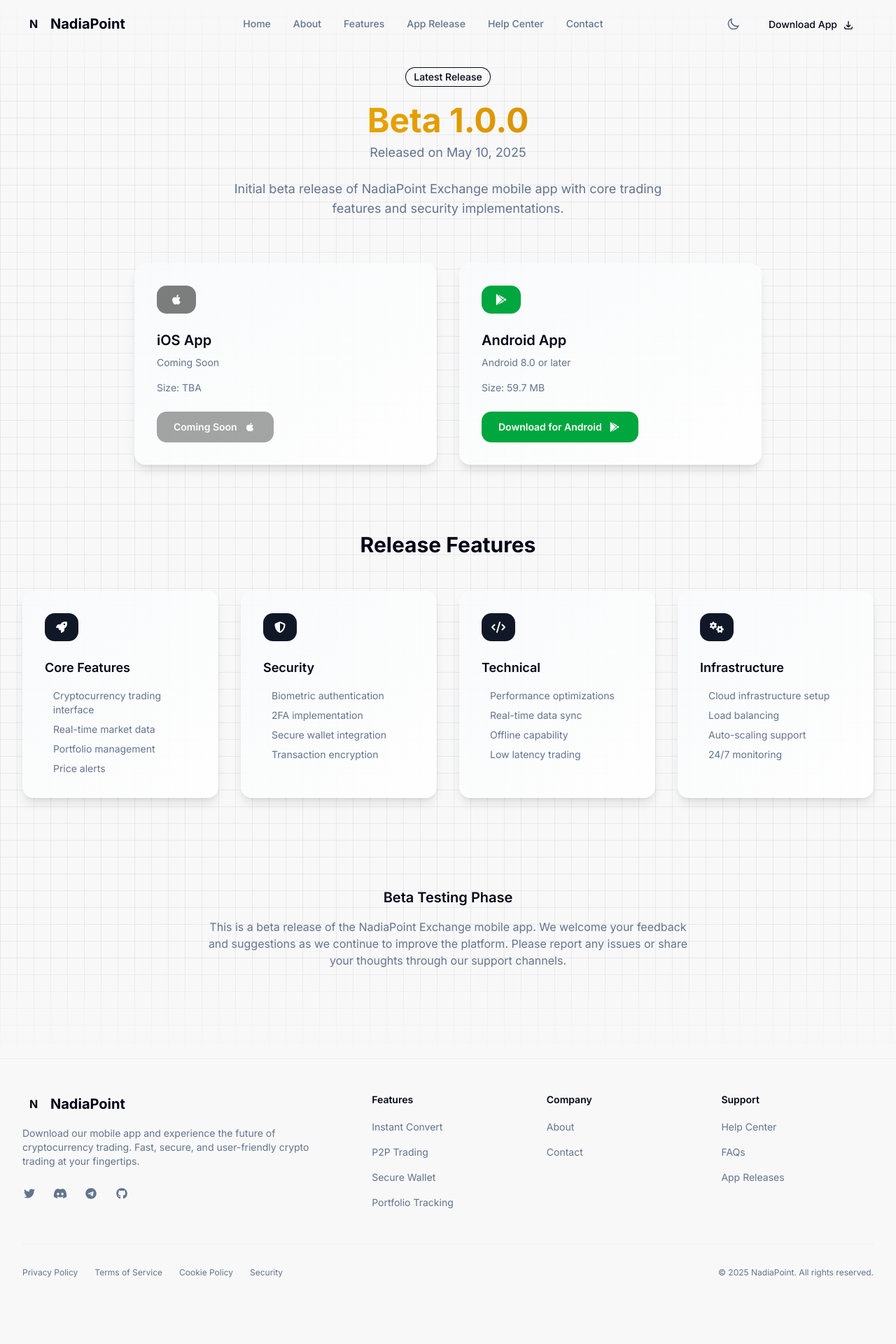
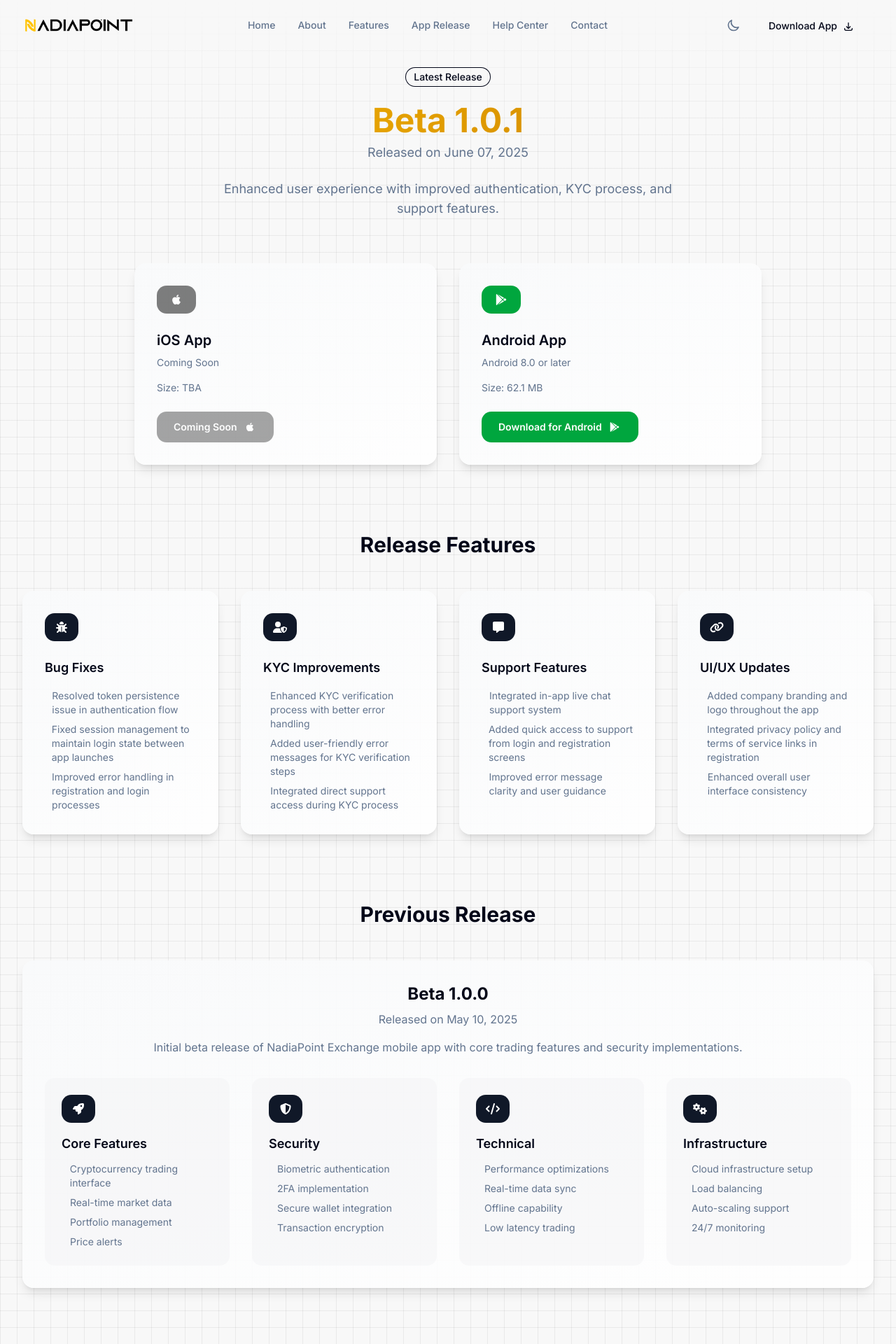
Before and after one commit to tekiplanet/nadiapoint-beta101, a Next.js app in the folder nadiapoint-website/: page /release in a window 1280 px wide. Shown: the top 1920 px of the page at 70% size. Before the commit the page ends 1874 px from the top, so only its background shows below. Built offline with nearby package versions, Linux system fonts and the light colour scheme.

Commit message:
Fixing errors for beta - added live chat to authentication

```diff
--- a/nadiapoint-website/src/components/layout/header.tsx
+++ b/nadiapoint-website/src/components/layout/header.tsx
@@ -4,6 +4,7 @@
 import Link from "next/link"
 import { useTheme } from "@/providers/theme-provider"
 import { motion } from "@/lib/framer"
+import Image from "next/image"
 
 const navigation = [
   { name: "Home", href: "/" },
@@ -39,15 +40,15 @@
       <nav className="container mx-auto px-6 py-4 lg:px-8">
         <div className="flex items-center justify-between">
           {/* Logo */}
-          <Link href="/" className="flex items-center space-x-2">
-            <div className="relative h-8 w-8">
-              <div className="absolute inset-0 rounded-full bg-gradient-to-r from-highlight-primary to-highlight-secondary opacity-20" />
-              <div className="absolute inset-[2px] rounded-full bg-background" />
-              <span className="relative flex h-full w-full items-center justify-center font-bold text-highlight-primary">
-                N
-              </span>
-            </div>
-            <span className="text-xl font-bold">NadiaPoint</span>
+          <Link href="/" className="flex items-center">
+            <Image
+              src={theme === "dark" ? "/logo/logo-2c.png" : "/logo/logo-2b.png"}
+              alt="NadiaPoint Logo"
+              width={160}
+              height={40}
+              priority
+              className="h-8 max-w-[120px] sm:h-10 sm:max-w-[160px] w-auto object-contain"
+            />
           </Link>
 
           {/* Desktop Navigation */}
--- a/nadiapoint-website/src/components/releases/beta-release.tsx
+++ b/nadiapoint-website/src/components/releases/beta-release.tsx
@@ -2,12 +2,12 @@
 
 import { FontAwesomeIcon } from "@fortawesome/react-fontawesome"
 import { faApple, faGooglePlay } from "@fortawesome/free-brands-svg-icons"
-import { betaRelease } from "@/data/releases"
+import { betaRelease, previousBetaRelease } from "@/data/releases"
 
 export function BetaRelease() {
   return (
     <>
-      {/* Header */}
+      {/* Current Release */}
       <div className="mx-auto max-w-2xl text-center">
         <span className="inline-flex items-center rounded-full bg-highlight-primary/10 px-3 py-1 text-sm font-medium text-highlight-primary ring-1 ring-inset ring-highlight-primary/20">
           Latest Release
@@ -96,6 +96,40 @@
         </div>
       </div>
 
+      {/* Previous Release */}
+      <div className="mx-auto mt-24 max-w-7xl">
+        <h2 className="mb-12 text-center text-3xl font-bold">Previous Release</h2>
+        <div className="rounded-2xl bg-gradient-to-br from-gray-50/90 to-white/90 p-8 shadow-lg dark:from-gray-900/90 dark:to-gray-800/90">
+          <div className="text-center">
+            <h3 className="text-2xl font-bold">{previousBetaRelease.version}</h3>
+            <p className="mt-2 text-muted-foreground">Released on {previousBetaRelease.date}</p>
+            <p className="mt-4 text-muted-foreground">{previousBetaRelease.description}</p>
+          </div>
+
+          <div className="mt-8 grid gap-8 sm:grid-cols-2 lg:grid-cols-4">
+            {previousBetaRelease.features.map((feature) => (
+              <div
+                key={feature.title}
+                className="rounded-xl bg-gray-100/50 p-6 dark:bg-gray-800/50"
+              >
+                <div className="mb-4 inline-flex rounded-xl bg-gray-900 p-3 dark:bg-gradient-to-r dark:from-highlight-primary dark:to-highlight-secondary">
+                  <FontAwesomeIcon icon={feature.icon} className="h-6 w-6 text-white" />
+                </div>
+                <h4 className="mb-3 text-lg font-semibold">{feature.title}</h4>
+                <ul className="space-y-2 text-sm text-muted-foreground">
+                  {feature.items.map((item) => (
+                    <li key={item} className="flex items-center gap-2">
+                      <div className="h-1 w-1 rounded-full bg-highlight-primary" />
+                      {item}
+                    </li>
+                  ))}
+                </ul>
+              </div>
+            ))}
+          </div>
+        </div>
+      </div>
+
       {/* Beta Notice */}
       <div className="mx-auto mt-24 max-w-3xl rounded-2xl bg-gradient-to-r from-highlight-primary/10 to-highlight-secondary/10 p-8 text-center">
         <h3 className="mb-4 text-xl font-semibold">Beta Testing Phase</h3>
--- a/nadiapoint-website/src/data/releases.ts
+++ b/nadiapoint-website/src/data/releases.ts
@@ -3,10 +3,71 @@
   faRocket,
   faCode,
   faShieldHalved,
-  faGears
+  faGears,
+  faBug,
+  faUserShield,
+  faMessage,
+  faLink
 } from "@fortawesome/free-solid-svg-icons"
 
 export const betaRelease: ReleaseData = {
+  version: "Beta 1.0.1",
+  date: "June 07, 2025",
+  type: "Beta Release",
+  description: "Enhanced user experience with improved authentication, KYC process, and support features.",
+  features: [
+    {
+      icon: faBug,
+      title: "Bug Fixes",
+      items: [
+        "Resolved token persistence issue in authentication flow",
+        "Fixed session management to maintain login state between app launches",
+        "Improved error handling in registration and login processes"
+      ]
+    },
+    {
+      icon: faUserShield,
+      title: "KYC Improvements",
+      items: [
+        "Enhanced KYC verification process with better error handling",
+        "Added user-friendly error messages for KYC verification steps",
+        "Integrated direct support access during KYC process"
+      ]
+    },
+    {
+      icon: faMessage,
+      title: "Support Features",
+      items: [
+        "Integrated in-app live chat support system",
+        "Added quick access to support from login and registration screens",
+        "Improved error message clarity and user guidance"
+      ]
+    },
+    {
+      icon: faLink,
+      title: "UI/UX Updates",
+      items: [
+        "Added company branding and logo throughout the app",
+        "Integrated privacy policy and terms of service links in registration",
+        "Enhanced overall user interface consistency"
+      ]
+    }
+  ],
+  downloads: {
+    ios: {
+      url: "#",
+      requirements: "Coming Soon",
+      size: "TBA"
+    },
+    android: {
+      url: "https://nadiapoint.com/downloads/nadiapoint_beta_1_0_1.apk",
+      requirements: "Android 8.0 or later",
+      size: "62.1 MB"
+    }
+  }
+}
+
+export const previousBetaRelease: ReleaseData = {
   version: "Beta 1.0.0",
   date: "May 10, 2025",
   type: "Beta Release",
```
Also changed, not shown: nadiapoint-website/public/logo/logo-2b.png (added), nadiapoint-website/public/logo/logo-2c.png (added).
